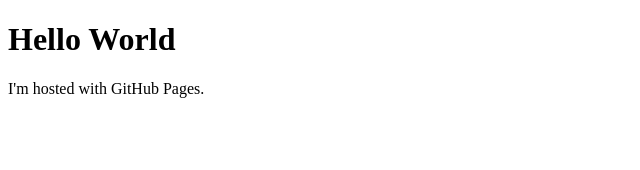
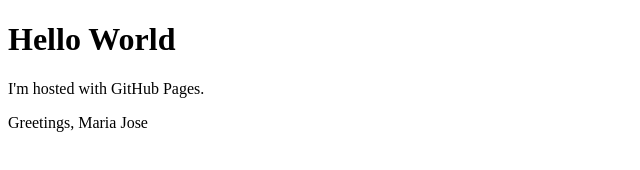
Before and after one commit to mjgonzalez6/mjgonzalez6.github.io, a plain HTML site: page index.html in a window 1280 px wide. Shown: the whole page, without its empty margins (0-640 px from the left). Drawn offline with Linux system fonts and the light colour scheme.

Commit message:
Edit HTML
Text Added

```diff
--- a/index.html
+++ b/index.html
@@ -3,5 +3,6 @@
 <body>
 <h1>Hello World</h1>
 <p>I'm hosted with GitHub Pages.</p>
+<p>Greetings, Maria Jose</p>
 </body>
 </html>
```
